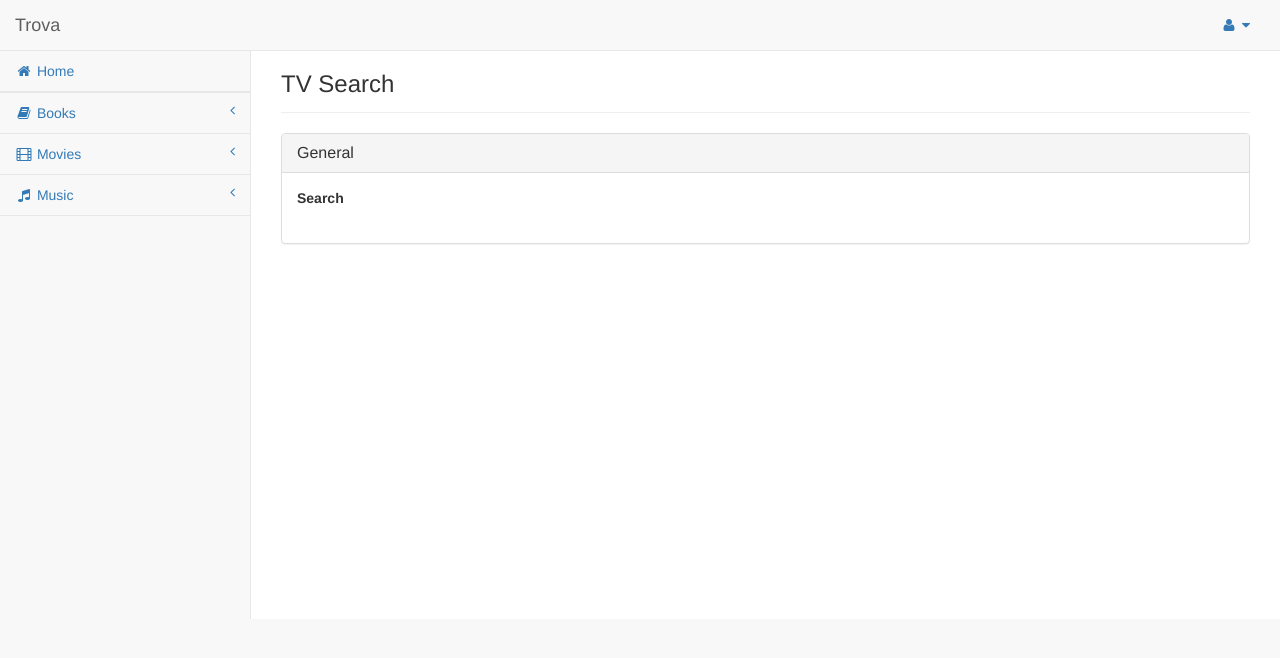
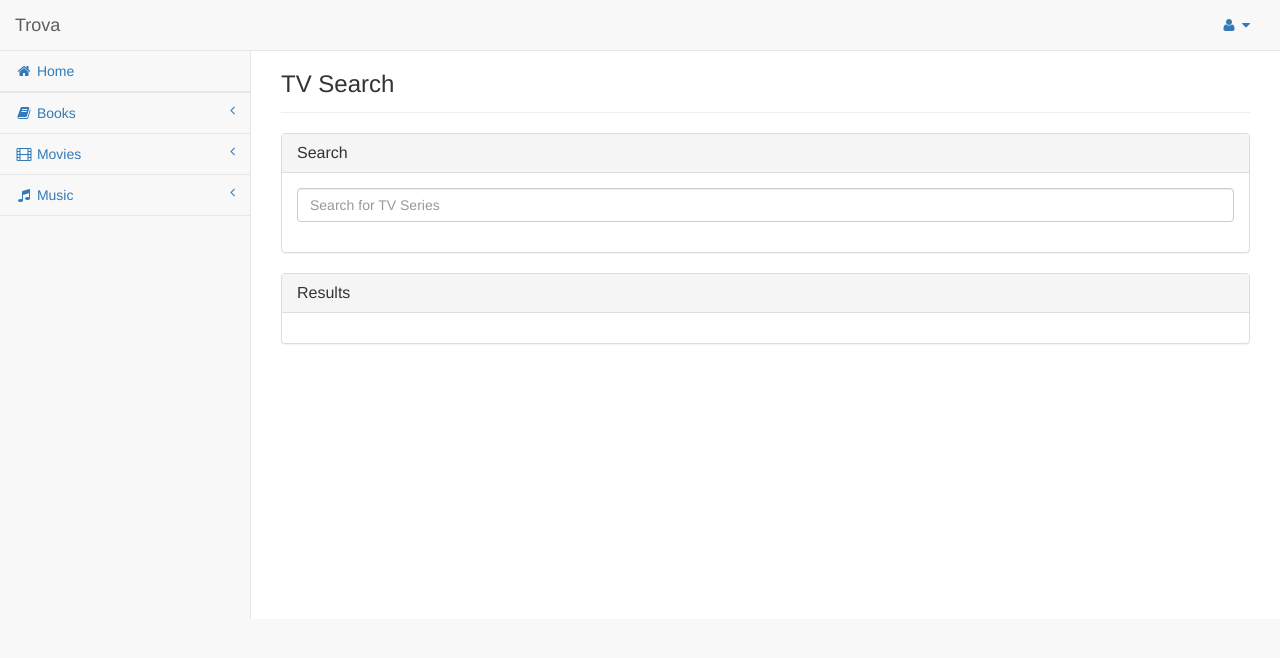
Before and after one commit to oliversscripts/trova-archived, a Django app: template templates/tv.search.html in a window 1280 px wide. Shown: the top 658 px of the page. Run offline with Django 3.2, Linux system fonts and the light colour scheme; the template is opened without the code that fills it, so the values that code supplies are empty; some libraries are stand-ins or nearby versions.

Commit message:
Added TV Show search functionality

```diff
--- a/apps/libs/trova.py
+++ b/apps/libs/trova.py
@@ -7,10 +7,13 @@ from django.contrib.auth.decorators import login_required
 from django.contrib.auth.models import AbstractUser
 from django.db import models
 from django.forms import ModelForm
-from django.http import HttpResponse, HttpResponseRedirect
+from django.http import HttpResponse, HttpResponseRedirect, JsonResponse
 from django.shortcuts import render
 from django.urls import path, reverse
 
+
 # Other
 import json
+import jsonpickle
 import requests
+from pytvdbapi import api as tvdbApi
--- a/apps/urls.py
+++ b/apps/urls.py
@@ -10,5 +10,6 @@ urlpatterns = [
     path('config/tv/test/sonarr/', views.ConfigTvTestSonarr, name='config.tv.test.sonarr'),
     path('tv/schedule/', views.TvSchedule, name='tv.schedule'),
     path('tv/search/', views.TvSearch, name='tv.search'),
+    path('tv/search/request/', views.TvSearchRequest, name='tv.search.request'),
 
 ]
--- a/requirements.txt
+++ b/requirements.txt
@@ -2,3 +2,4 @@ django-widget-tweaks
 django-intercoolerjs
 pytvdbapi
 trakt
+jsonpickle
--- a/templates/_includes.html
+++ b/templates/_includes.html
@@ -10,7 +10,6 @@
     <meta name="author" content="">
 
     <meta name="intercoolerjs:use-actual-http-method" content="true"/>
-    <meta name="intercoolerjs:use-data-prefix" content="true"/>
 
     <title>{% block title %}{% endblock %}</title>
 
--- a/templates/tv.search.html
+++ b/templates/tv.search.html
@@ -15,13 +15,113 @@ TV Search
 {% block page_content %}
 <div class="panel panel-default">
     <div class="panel-heading">
-        <h3 class="panel-title">General</h3>
+        <h3 class="panel-title">Search</h3>
     </div>
     <div class="panel-body">
         <div class="form-group">
-            <label>Search</label>
-
+            <input class="form-control" type="text" id="search" name="search" placeholder="Search for TV Series">
         </div>
     </div>
 </div>
+<div class="panel panel-default">
+        <div class="panel-heading">
+            <h3 class="panel-title">Results</h3>
+        </div>
+        <div class="panel-body">
+            <div id="search_results">
+                <table id="search_results_table" class="display" width="100%"></table>
+            </div>
+        </div>
+    </div>
+
+<script>
+$(document).ready(function() {
+
+    var delay = (function(){
+        var timer = 0;
+        return function(callback, ms){
+            clearTimeout (timer);
+            timer = setTimeout(callback, ms);
+        };
+    })();
+
+    $('#search').keyup(function() {
+        delay(function(){
+            // AJAX GET
+            $.ajax({
+                type: "GET",
+                url: "{% url 'apps:tv.search.request' %}?search=" + $("#search").val(),
+                success: function(data) {
+                    var responseData = JSON.parse(data.response);
+                    var responseResults = responseData['_result'];
+                    console.log(responseResults);
+                    var dataSet = [];
+                    responseResults.forEach(function(element){
+                        var showData = [];
+
+                        var showName = element['data']['_data']['seriesname'];
+                        var showOverview = element['data']['_data']['overview'];
+                        var showImageUrl = element['data']['_data']['banner'];
+
+                        if (showImageUrl != null) {
+                            showData.push("<img src='https://www.thetvdb.com/banners/" + showImageUrl + "'/>");
+                        } else {
+                            showData.push("No Image");
+                        }
+                        showData.push("<h4>" + showName + "</h4>" + showOverview);
+
+                        dataSet.push(showData);
+                    });
+
+                    if ($.fn.dataTable.isDataTable('#search_results_table')) {
+                        $('#search_results_table').DataTable().destroy();
+                    }
+
+                    $('#search_results_table').DataTable( {
+                        data: dataSet,
+                        columns: [
+                            { title: "Banner" },
+                            { title: "Show Details" }
+                        ]
+                    });
+                }
+            });
+        }, 1000 );
+    });
+
+
+    // CSRF code
+    function getCookie(name) {
+        var cookieValue = null;
+        var i = 0;
+        if (document.cookie && document.cookie !== '') {
+            var cookies = document.cookie.split(';');
+            for (i; i < cookies.length; i++) {
+                var cookie = jQuery.trim(cookies[i]);
+                // Does this cookie string begin with the name we want?
+                if (cookie.substring(0, name.length + 1) === (name + '=')) {
+                    cookieValue = decodeURIComponent(cookie.substring(name.length + 1));
+                    break;
+                }
+            }
+        }
+        return cookieValue;
+    }
+    var csrftoken = getCookie('csrftoken');
+
+    function csrfSafeMethod(method) {
+        // these HTTP methods do not require CSRF protection
+        return (/^(GET|HEAD|OPTIONS|TRACE)$/.test(method));
+    }
+
+    $.ajaxSetup({
+        crossDomain: false, // obviates need for sameOrigin test
+        beforeSend: function(xhr, settings) {
+            if (!csrfSafeMethod(settings.type)) {
+                xhr.setRequestHeader("X-CSRFToken", csrftoken);
+            }
+        }
+    });
+});
+</script>
 {% endblock %}
```
Also changed, not shown: apps/views/tv.py (+24 -0 lines).
